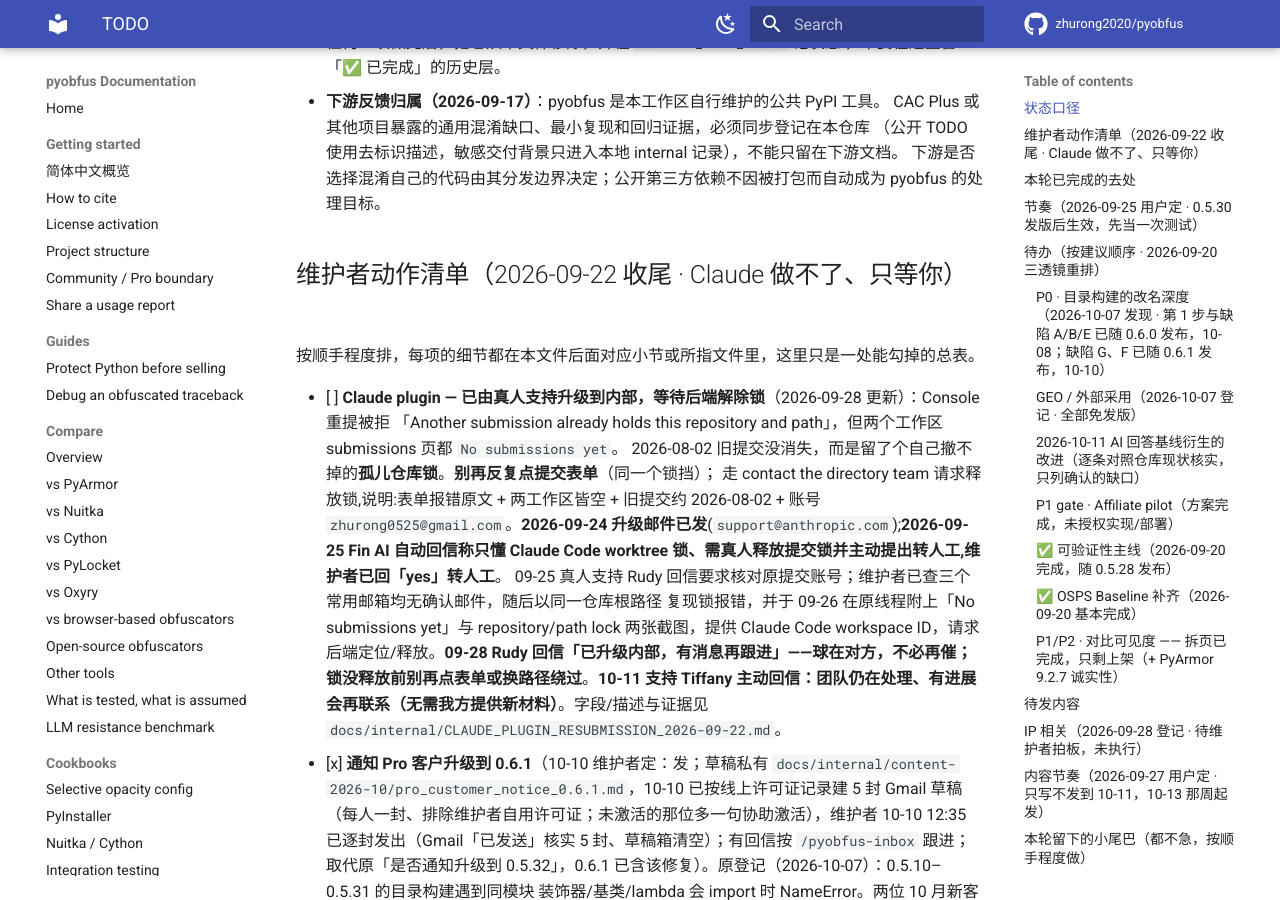
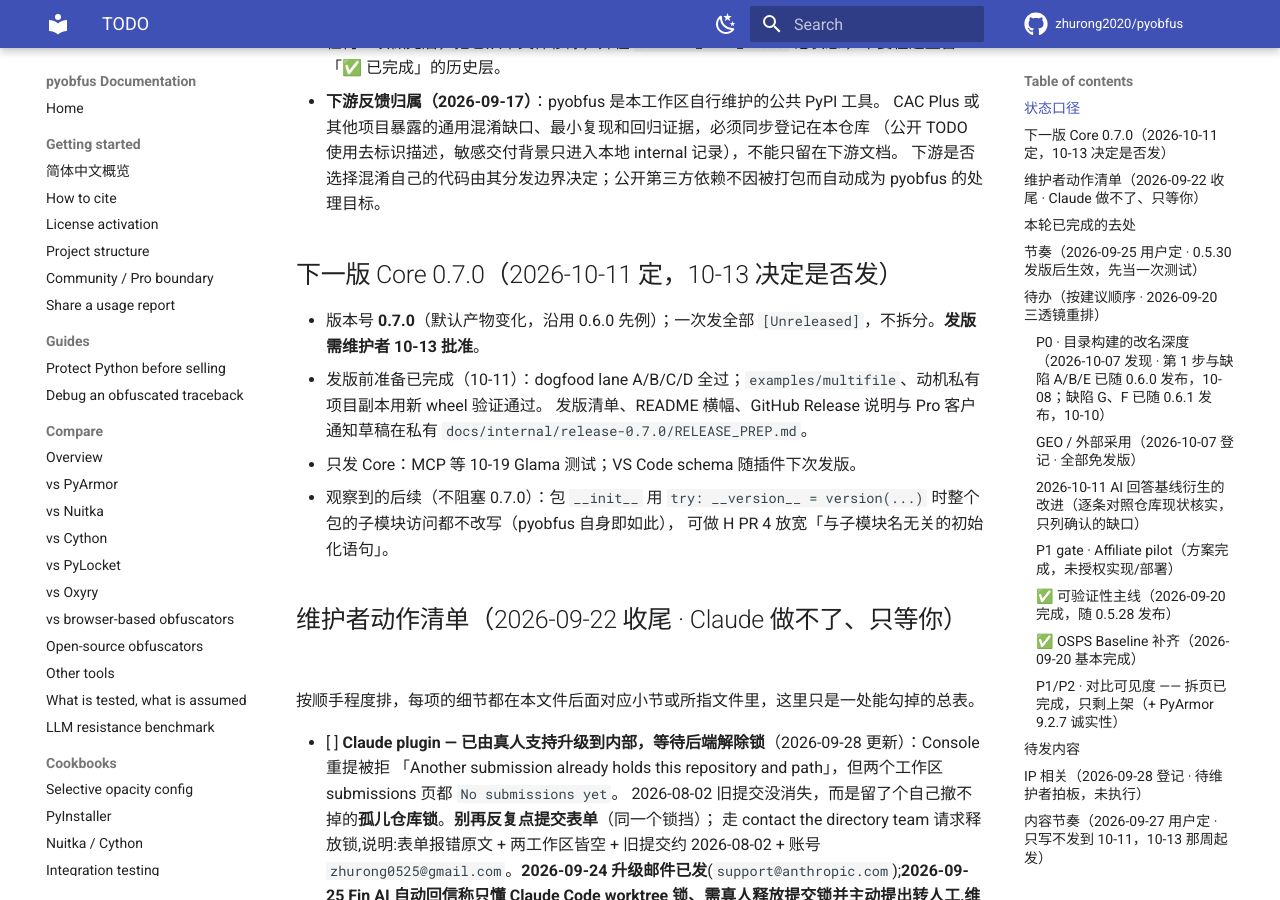
Before and after one commit to zhurong2020/pyobfus, an MkDocs documentation site: the page built from docs/TODO.md, in a window 1280 px wide and 900 px high, scrolled down 1263 px. Built offline with MkDocs 1.6.1 and Material for MkDocs 9.7.7, drawn with Linux system fonts in a browser that asks for light colours; comment, search, counter and statistics services are not loaded.

Commit message:
docs: plan Core 0.7.0 and record release prep
Co-Authored-By: Claude Opus 5.5 <noreply@anthropic.com>

```diff
--- a/docs/CURRENT_PLAN_ZH.md
+++ b/docs/CURRENT_PLAN_ZH.md
@@ -1,4 +1,6 @@
 # pyobfus 当前计划
+
+**2026-10-11 下一版定为 Core 0.7.0，10-13 再决定是否发**：维护者同意一次发全部 `[Unreleased]`、版本号 0.7.0（默认产物变化，沿用 0.6.0 先例）。发版前准备已做：dogfood A/B/C/D 全过；新 wheel 在 `examples/multifile` 与动机私有项目副本上验证（127 处 `config.X` 全部改写、`--check` 0 条）；自混淆 `pyobfus/` 新旧两版同样失败（`__init__` 的 `try: __version__ = version(...)` 让包初始化不可证明），非退步，新版 `--check` 全部提示，登记为 H PR 4 候选。发版清单与文案草稿在私有 `docs/internal/release-0.7.0/RELEASE_PREP.md`。
 
 **2026-10-11 限制 H 实现 PR 3（#85 合并，`3759000`，默认开启，未发版）**：Codex 实现补提示 + 默认开启 + 文档，Claude 审 3 轮：① `pkg.a.core.X` 链式访问无提示、Codex 擅改 canary（已恢复，canary 须 N-1 也能构建）；② **用动机私有项目复测发现**导入前有 `sys.path.insert`/`logging` 语句时函数体访问一律不改（PR 1 起即有，PR 1 审核漏测，当时「29 处直接修好」的说法不准确）→ 放宽为「函数定义在导入之后且无竞争写入」；③ `globals()[...]=`/`setattr(sys.modules[__name__],…)` 替换导入名时被错误改写（PR 1 起即有）→ 整体拒绝。终版：66 个对抗样例无一比关闭差、失败处均有提示；关闭开关 43 个 fixture 与 main 逐字节一致；`-j1`/`-j4` 一致；缓存随默认值失效；三种写法真实 traceback `--unmap`（CLI+MCP）全对；私有项目 127 处 `config.X` 全部改写；CI 23 项全绿。Core `[Unreleased]` 现含默认行为变化，**发版需维护者批准**，发版说明要求用户完整重建。
 
--- a/docs/TODO.md
+++ b/docs/TODO.md
@@ -28,6 +28,15 @@ Core `0.5.30` 是当前公开版本，已进入 10-25 前静默观察期；运
   （公开 TODO 使用去标识描述，敏感交付背景只进入本地 internal 记录），不能只留在下游文档。
   下游是否选择混淆自己的代码由其分发边界决定；公开第三方依赖不因被打包而自动成为
   pyobfus 的处理目标。
+
+## 下一版 Core 0.7.0（2026-10-11 定，10-13 决定是否发）
+
+- 版本号 **0.7.0**（默认产物变化，沿用 0.6.0 先例）；一次发全部 `[Unreleased]`，不拆分。**发版需维护者 10-13 批准**。
+- 发版前准备已完成（10-11）：dogfood lane A/B/C/D 全过；`examples/multifile`、动机私有项目副本用新 wheel 验证通过。
+  发版清单、README 横幅、GitHub Release 说明与 Pro 客户通知草稿在私有 `docs/internal/release-0.7.0/RELEASE_PREP.md`。
+- 只发 Core：MCP 等 10-19 Glama 测试；VS Code schema 随插件下次发版。
+- 观察到的后续（不阻塞 0.7.0）：包 `__init__` 用 `try: __version__ = version(...)` 时整个包的子模块访问都不改写（pyobfus 自身即如此），
+  可做 H PR 4 放宽「与子模块名无关的初始化语句」。
 
 ## 维护者动作清单（2026-09-22 收尾 · Claude 做不了、只等你）
 
```
